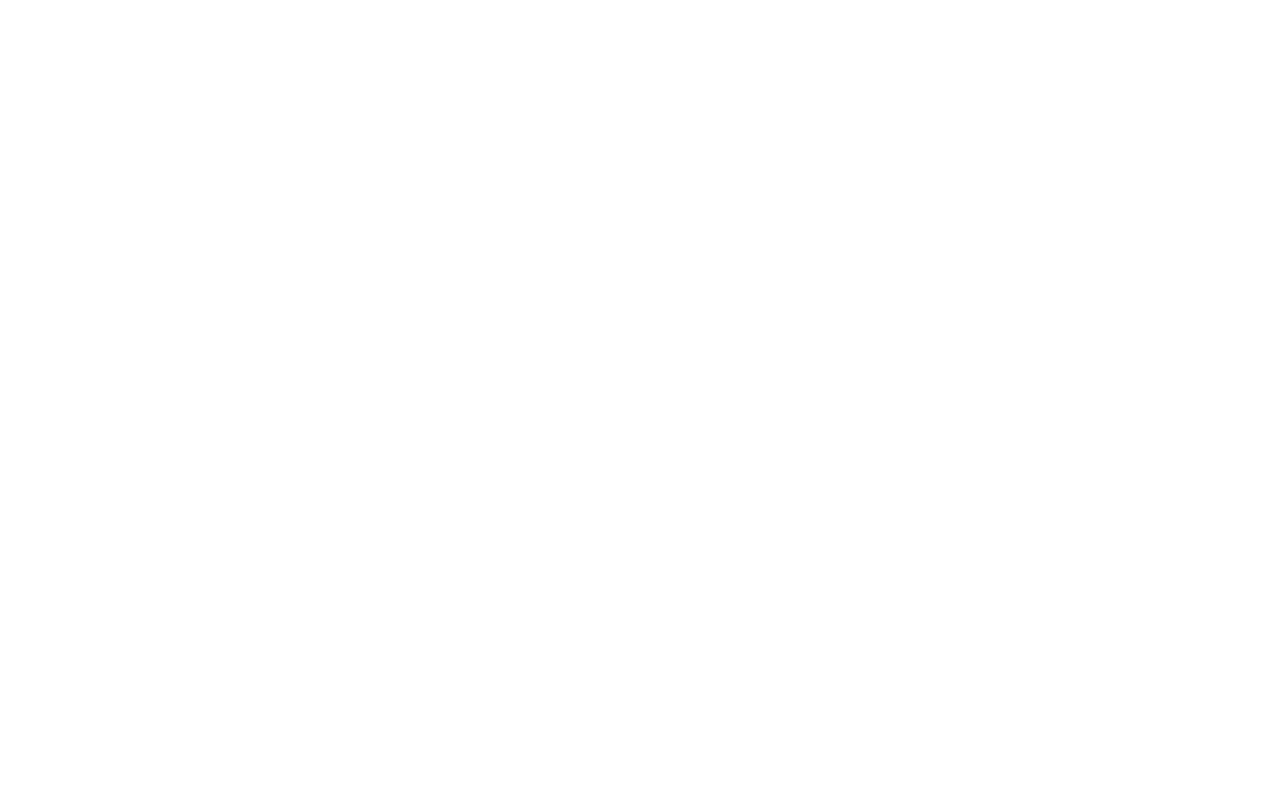
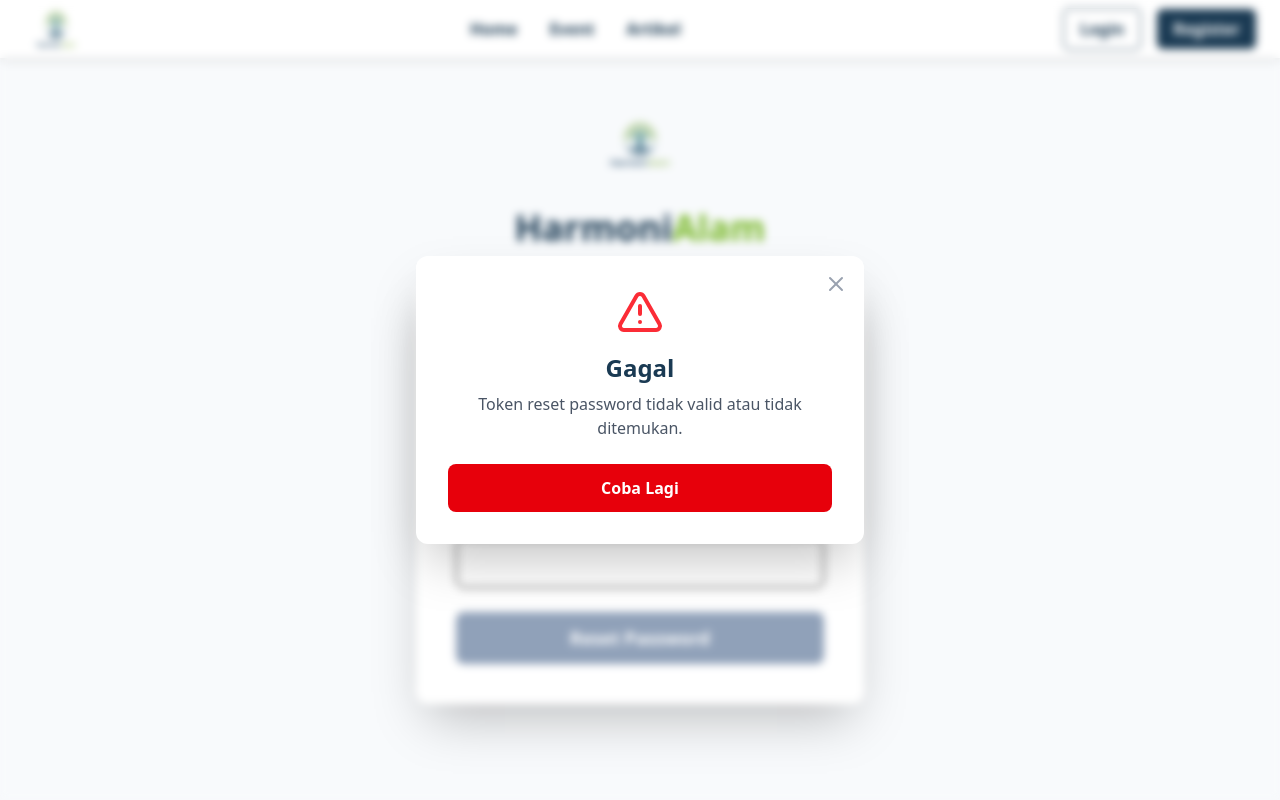
Before and after one commit to hklfsyh/HarmoniAlam, a React (Vite) app: page /reset-password in a window 1280 px wide. Before the commit this address had no page. Shown: the top 800 px of the page. Built offline with nearby package versions, Linux system fonts and the light colour scheme.

Commit message:
ganti link api

```diff
--- a/src/App.tsx
+++ b/src/App.tsx
@@ -22,6 +22,8 @@
 import DashboardAdminPage from './pages/DashboardAdmin';
 import AdminDetailEventPage from './pages/AdminDetailEventPage';
 import LoginRequiredModal from './components/LoginRequiredModal';
+import ResetPasswordPage from './pages/ResetPasswordPage';
+import NotFoundPage from './pages/NotFoundPage';
 
 const App: React.FC = () => {
   return (
@@ -38,6 +40,7 @@
           <Route path="/login" element={<LoginPage />} />
           <Route path="/register" element={<RegisterPage />} />
           <Route path="/organizer/pengajuan" element={<PengajuanOrgPage />} />
+          <Route path="/reset-password" element={<ResetPasswordPage />} />
 
           {/* Rute yang Dilindungi */}
           <Route element={<ProtectedRoute />}>
@@ -55,6 +58,8 @@
             <Route path="/admin/artikel/create" element={<CreateArticlePage />} />
             <Route path="/admin/event/detail" element={<AdminDetailEventPage />} />
           </Route>
+
+          <Route path="*" element={<NotFoundPage />} />
         </Route>
       </Routes>
       <LoginRequiredModal />
--- /dev/null
+++ b/src/pages/NotFoundPage.tsx
@@ -0,0 +1,24 @@
+import React from 'react';
+import { Link } from 'react-router-dom';
+import { SearchX } from 'lucide-react';
+
+const NotFoundPage: React.FC = () => {
+  return (
+    <div className="flex flex-col items-center justify-center text-center h-full py-20">
+      <SearchX className="text-gray-300" size={120} />
+      <h1 className="text-6xl font-bold text-[#1A3A53] mt-4">404</h1>
+      <h2 className="text-2xl font-semibold text-gray-700 mt-2">Halaman Tidak Ditemukan</h2>
+      <p className="text-gray-500 mt-4 max-w-sm">
+        Maaf, halaman yang Anda cari tidak ada atau mungkin telah dipindahkan.
+      </p>
+      <Link
+        to="/"
+        className="mt-8 px-6 py-3 bg-[#79B829] text-white font-semibold rounded-lg shadow-md hover:bg-opacity-90 transition-all"
+      >
+        Kembali ke Halaman Utama
+      </Link>
+    </div>
+  );
+};
+
+export default NotFoundPage;
--- /dev/null
+++ b/src/pages/ResetPasswordPage.tsx
@@ -0,0 +1,115 @@
+import React, { useState, useEffect } from 'react';
+import { useNavigate, useSearchParams } from 'react-router-dom';
+import { useMutation } from '@tanstack/react-query';
+import publicApi from '../API/publicApi';
+import SuccessModal from '../components/SuccessModal';
+import ErrorModal from '../components/ErrorModal';
+
+// Fungsi API untuk mereset password
+const resetPassword = async ({ token, newPassword }: { token: string, newPassword: string }) => {
+    const { data } = await publicApi.post('/auth/reset-password', { token, newPassword });
+    return data;
+};
+
+const ResetPasswordPage: React.FC = () => {
+  const [searchParams] = useSearchParams();
+  const navigate = useNavigate();
+
+  const [password, setPassword] = useState('');
+  const [confirmPassword, setConfirmPassword] = useState('');
+  const [token, setToken] = useState<string | null>(null);
+
+  const [isSuccessModalOpen, setIsSuccessModalOpen] = useState(false);
+  const [isErrorModalOpen, setIsErrorModalOpen] = useState(false);
+  const [modalMessage, setModalMessage] = useState('');
+
+  // Ambil token dari URL saat komponen dimuat
+  useEffect(() => {
+    const tokenFromUrl = searchParams.get('token');
+    if (tokenFromUrl) {
+      setToken(tokenFromUrl);
+    } else {
+      // Jika tidak ada token, tampilkan error atau redirect
+      setModalMessage("Token reset password tidak valid atau tidak ditemukan.");
+      setIsErrorModalOpen(true);
+    }
+  }, [searchParams]);
+
+  const mutation = useMutation({
+      mutationFn: resetPassword,
+      onSuccess: () => {
+          setModalMessage("Password Anda telah berhasil direset. Silakan login dengan password baru Anda.");
+          setIsSuccessModalOpen(true);
+      },
+      onError: (error: any) => {
+          setModalMessage(error.response?.data?.message || "Gagal mereset password.");
+          setIsErrorModalOpen(true);
+      }
+  });
+
+  const handleSubmit = (e: React.FormEvent) => {
+    e.preventDefault();
+    if (password !== confirmPassword) {
+      alert("Password dan konfirmasi password tidak cocok.");
+      return;
+    }
+    if (!token) {
+      alert("Token tidak valid.");
+      return;
+    }
+    mutation.mutate({ token, newPassword: password });
+  };
+
+  const handleSuccessModalClose = () => {
+      setIsSuccessModalOpen(false);
+      navigate('/login'); // Arahkan ke halaman login setelah sukses
+  };
+
+  return (
+    <>
+      <div className="flex flex-col min-h-screen bg-slate-50">
+        <main className="flex-grow flex flex-col items-center justify-center py-12 px-4">
+          <div className="text-center mb-8">
+              <img src="/Logo_HarmoniAlam.png" alt="Logo" className="mx-auto h-24 w-24" />
+              <h1 className="text-4xl font-bold mt-4 text-[#1A3A53]">Harmoni<span className="text-[#79B829]">Alam</span></h1>
+          </div>
+          <div className="bg-white p-8 md:p-10 rounded-xl shadow-2xl w-full max-w-md">
+              <div className="text-left"><h2 className="text-3xl font-bold text-[#1A3A53]">Reset Password</h2><p className="text-gray-500 mt-1">Masukkan password baru Anda di bawah ini.</p></div>
+              <form onSubmit={handleSubmit} className="mt-8 space-y-6">
+                  <div>
+                      <label className="block text-sm font-medium text-gray-700">Password Baru</label>
+                      <input type="password" value={password} onChange={(e) => setPassword(e.target.value)} required className="mt-1 block w-full px-4 py-3 border rounded-lg"/>
+                  </div>
+                  <div>
+                      <label className="block text-sm font-medium text-gray-700">Konfirmasi Password Baru</label>
+                      <input type="password" value={confirmPassword} onChange={(e) => setConfirmPassword(e.target.value)} required className="mt-1 block w-full px-4 py-3 border rounded-lg"/>
+                  </div>
+                  <div>
+                      <button type="submit" disabled={mutation.isPending || !token} className="w-full flex justify-center py-3 px-4 rounded-lg text-lg font-bold text-white bg-[#1A3A53] hover:bg-opacity-90 disabled:bg-slate-400">
+                          {mutation.isPending ? 'Menyimpan...' : 'Reset Password'}
+                      </button>
+                  </div>
+              </form>
+          </div>
+        </main>
+      </div>
+
+      <SuccessModal
+        isOpen={isSuccessModalOpen}
+        onClose={handleSuccessModalClose}
+        title="Reset Berhasil!"
+        message={modalMessage}
+        buttonText="Lanjutkan ke Login"
+      />
+      <ErrorModal
+        isOpen={isErrorModalOpen}
+        onClose={() => setIsErrorModalOpen(false)}
+        title="Gagal"
+        message={modalMessage}
+        buttonText="Coba Lagi"
+      />
+    </>
+  );
+};
+
+export default ResetPasswordPage;
```
